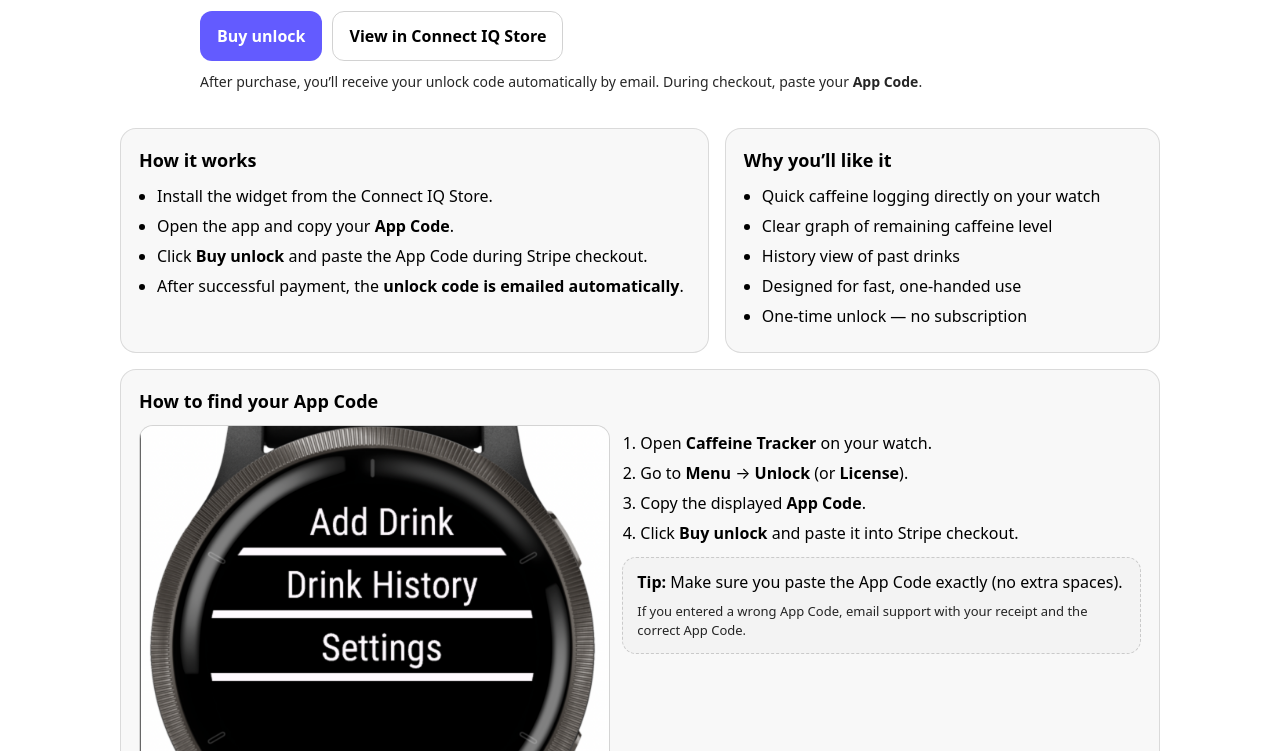
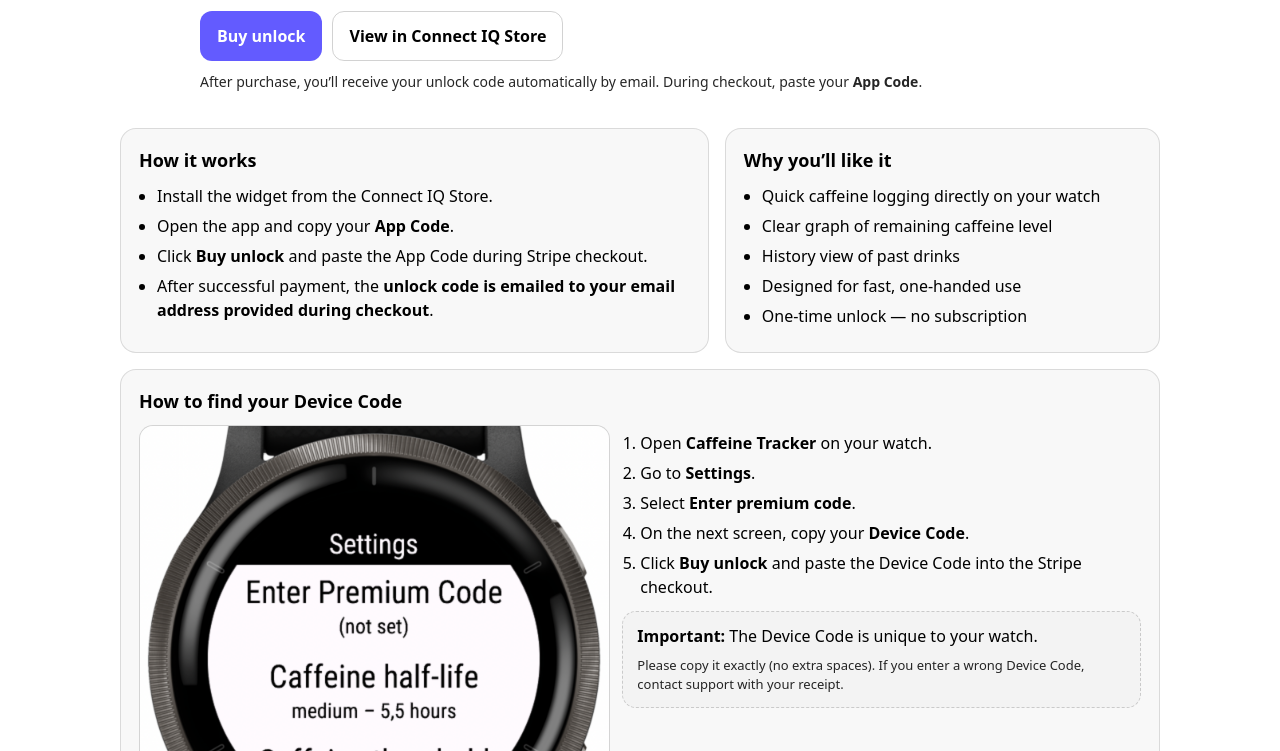
Before and after one commit to obozek/CaffeineTrackerAppWeb, a plain HTML site: page index.html in a window 1280 px wide. Shown: the part 201-952 px from the top of the page. Drawn offline with Linux system fonts and the light colour scheme.

Commit message:
fix the code retrieval description

```diff
--- a/index.html
+++ b/index.html
@@ -77,7 +77,7 @@
           <li>Install the widget from the Connect IQ Store.</li>
           <li>Open the app and copy your <b>App Code</b>.</li>
           <li>Click <b>Buy unlock</b> and paste the App Code during Stripe checkout.</li>
-          <li>After successful payment, the <b>unlock code is emailed automatically</b>.</li>
+          <li>After successful payment, the <b>unlock code is emailed to your email address provided during checkout</b>.</li>
         </ul>
       </div>
 
@@ -94,25 +94,29 @@
     </div>
 
     <div class="card" style="margin-top:16px">
-      <h2>How to find your App Code</h2>
+    <h2>How to find your Device Code</h2>
 
     <div class="codegrid">
       <div>
-          <img class="shot" src="assets/MenuDetail.png" alt="Open the menu to find unlock options">
-          <div class="small">Example screen: menu/navigation.</div>
+        <img class="shot" src="assets/Settings.png" alt="Open settings in Caffeine Tracker">
+        <div class="small">Open Settings in the app.</div>
       </div>
 
       <div>
         <ol class="steps">
           <li>Open <b>Caffeine Tracker</b> on your watch.</li>
-            <li>Go to <b>Menu</b> → <b>Unlock</b> (or <b>License</b>).</li>
-            <li>Copy the displayed <b>App Code</b>.</li>
-            <li>Click <b>Buy unlock</b> and paste it into Stripe checkout.</li>
+          <li>Go to <b>Settings</b>.</li>
+          <li>Select <b>Enter premium code</b>.</li>
+          <li>On the next screen, copy your <b>Device Code</b>.</li>
+          <li>Click <b>Buy unlock</b> and paste the Device Code into the Stripe checkout.</li>
         </ol>
 
         <div class="callout" style="margin-top:12px">
-            <b>Tip:</b> Make sure you paste the App Code exactly (no extra spaces).
-            <div class="small">If you entered a wrong App Code, email support with your receipt and the correct App Code.</div>
+          <b>Important:</b> The Device Code is unique to your watch.
+          <div class="small">
+            Please copy it exactly (no extra spaces).
+            If you enter a wrong Device Code, contact support with your receipt.
+          </div>
         </div>
       </div>
     </div>
```
Lines whose indentation alone changed are shown as unchanged.
